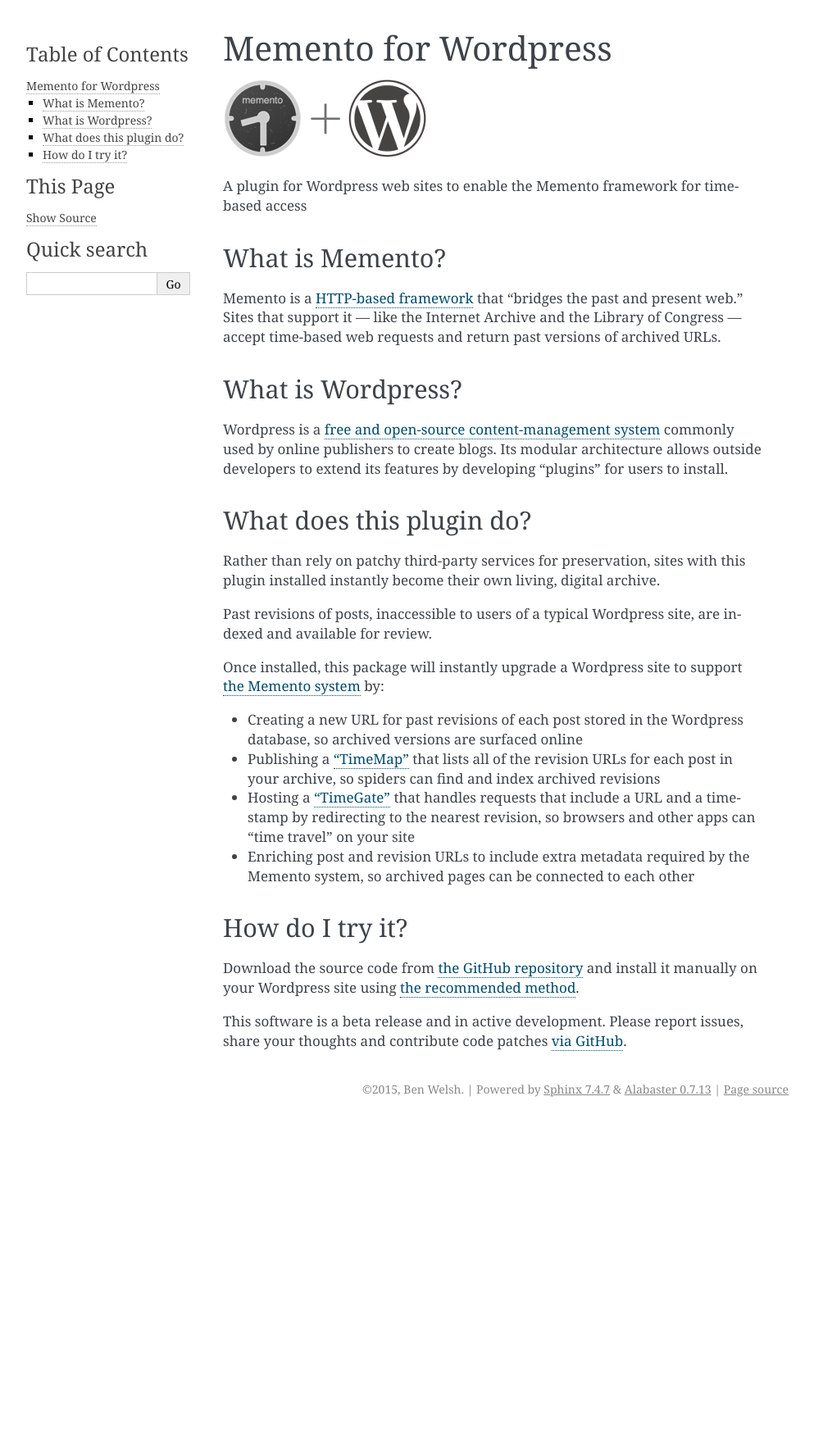
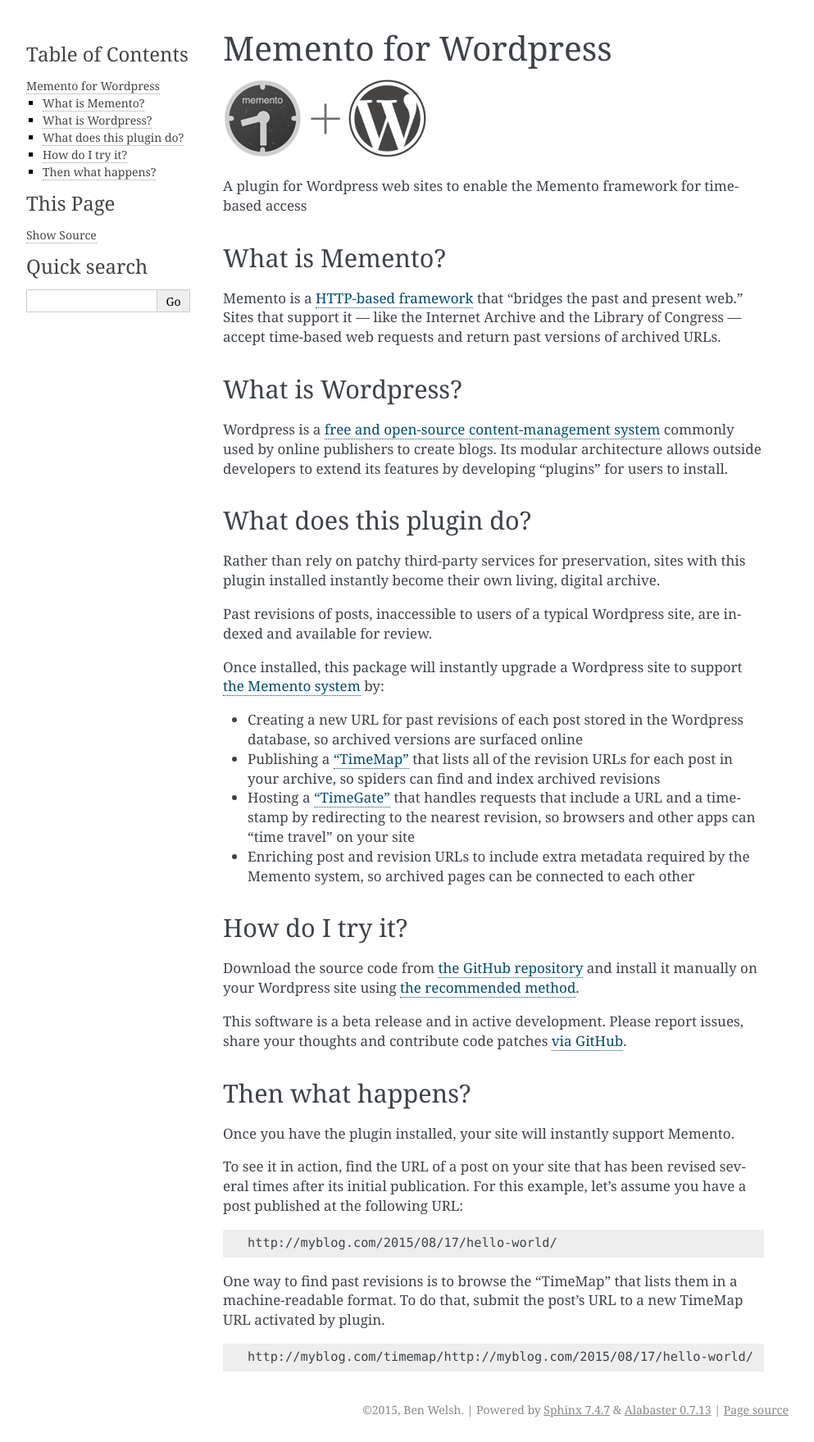
Before and after one commit to palewire/wordpress-memento-plugin, a Sphinx documentation site: the page built from docs/index.rst, in a window 1280 px wide. Shown: the whole page at 82% size, without its empty margins (148-1141 px from the left). Built offline with Sphinx 7.4.7, drawn with Linux system fonts in a browser that asks for light colours; before the commit the page ends 1368 px from its top, so only the background shows below that.

Commit message:
More docs

```diff
--- a/docs/index.rst
+++ b/docs/index.rst
@@ -46,3 +46,22 @@
 
 This software is a beta release and in active development. Please report issues,
 share your thoughts and contribute code patches `via GitHub <https://github.com/pastpages/wordpress-memento-plugin/issues>`_.
+
+Then what happens?
+------------------
+
+Once you have the plugin installed, your site will instantly support Memento.
+
+To see it in action, find the URL of a post on your site that has been revised several times
+after its initial publication. For this example, let's assume you have a post published at the following URL:
+
+.. code:: bash
+
+    http://myblog.com/2015/08/17/hello-world/
+
+One way to find past revisions is to browse the "TimeMap" that lists them in a machine-readable format.
+To do that, submit the post's URL to a new TimeMap URL activated by plugin.
+
+.. code:: bash
+
+    http://myblog.com/timemap/http://myblog.com/2015/08/17/hello-world/
```
Also changed, not shown: 5 other files.
